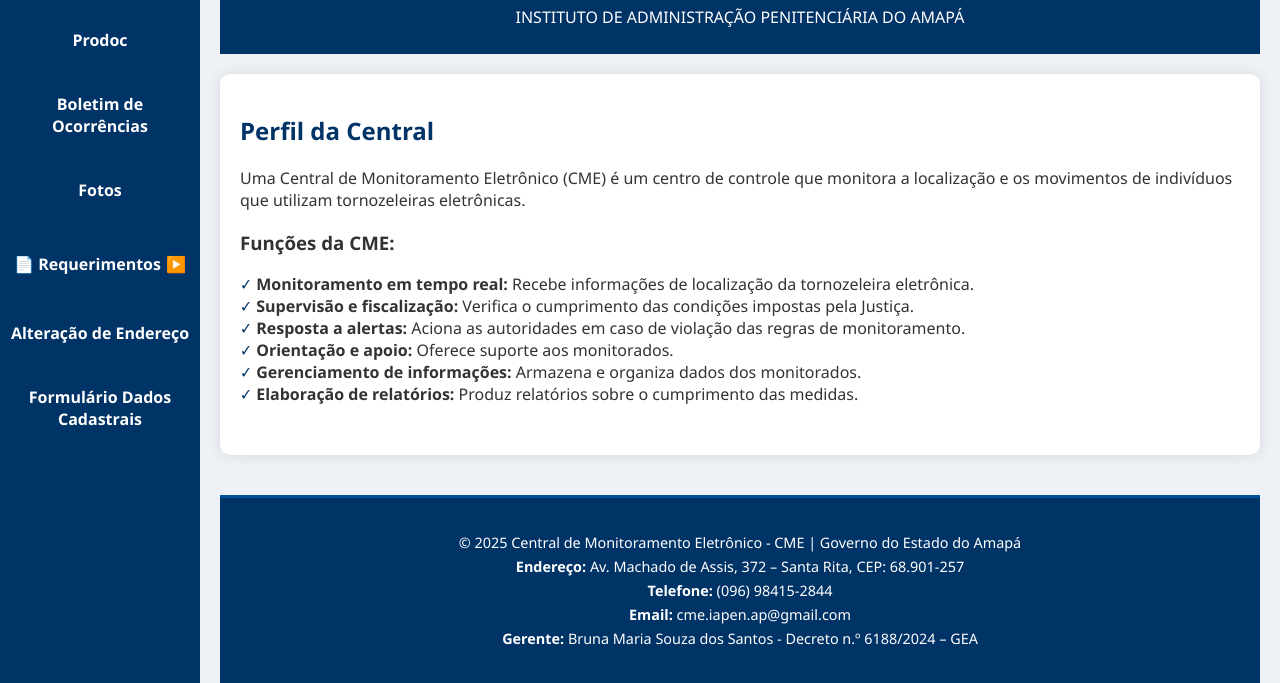
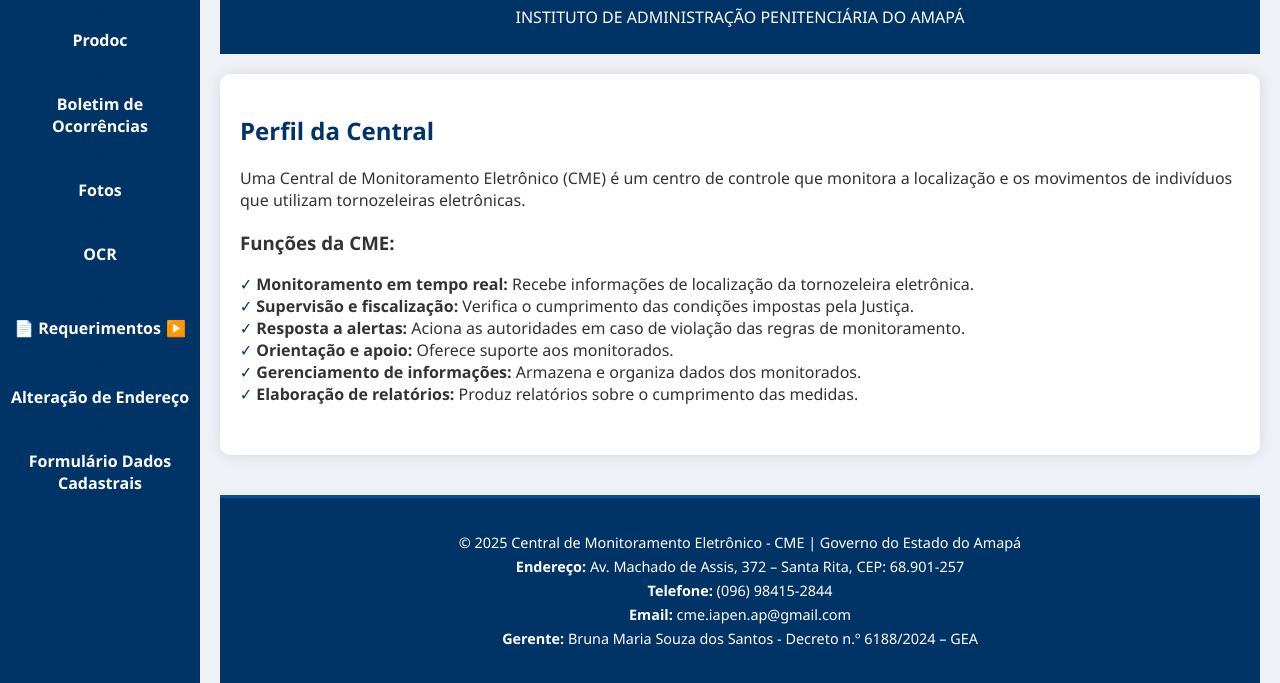
Before and after one commit to centralap/cme, a plain HTML site: page index.html in a window 1280 px wide. Shown: the part 256-939 px from the top of the page. Drawn offline with Linux system fonts and the light colour scheme.

Commit message:
Update index.html

```diff
--- a/index.html
+++ b/index.html
@@ -150,6 +150,8 @@
           <li><a href="https://prodoc.ap.gov.br/login" target="_blank">Prodoc</a></li>
           <li><a href="https://centralap.github.io/boletim/" target="_blank">Boletim de Ocorrências</a></li>
           <li><a href="https://web.airdroid.com/" target="_blank">Fotos</a></li>
+          <li><a href="https://centralap.github.io/ocr/" target="_blank">OCR</a></li>
+
         </ul>
       </li>
       <li class="has-submenu">
```
